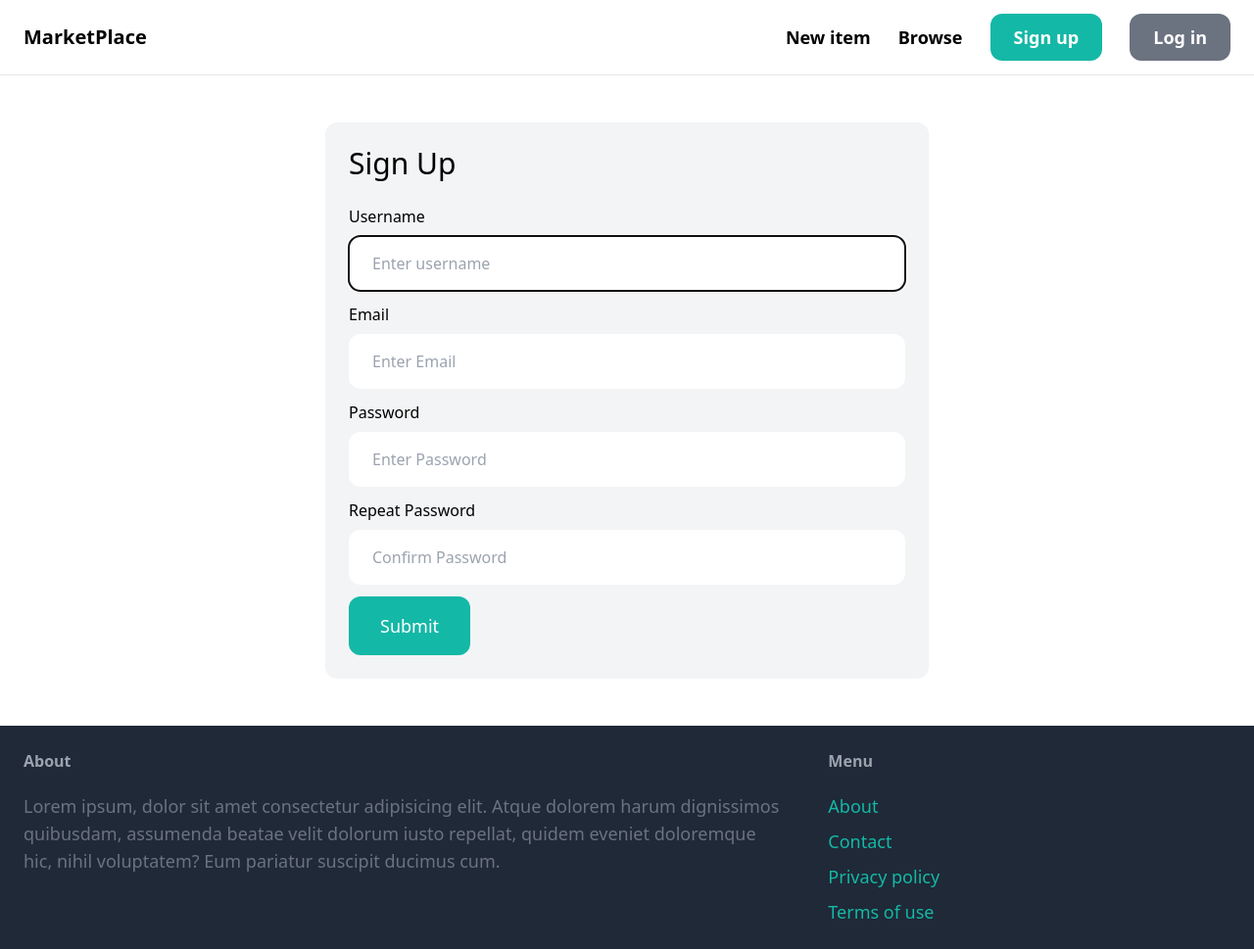
After one commit to alokshandilya/marketplace, a Django app: page /signup/ in a window 1280 px wide. The commit adds this page. Shown: the whole page at 98% size. Run offline with Django 5.2, Linux system fonts and the light colour scheme; some libraries are stand-ins or nearby versions.

Commit message:
feat: Update signup and login links in base.html template
- Update the signup link in the navigation bar to point to the 'core:signup' URL.
- Update the login link in the navigation bar to point to the 'core:login' URL.
- This change ensures that users are directed to the correct signup and login pages.

```diff
--- /dev/null
+++ b/mysite/core/forms.py
@@ -0,0 +1,68 @@
+from django import forms
+from django.contrib.auth.forms import UserCreationForm, AuthenticationForm
+from django.contrib.auth.models import User
+
+
+class LoginForm(AuthenticationForm):
+    username = forms.CharField(
+        widget=forms.TextInput(
+            attrs={
+                "placeholder": "Enter username",
+                "class": "py-4 px-6 rounded-xl",
+                "style": "width: 100%",
+            }
+        )
+    )
+    password = forms.CharField(
+        widget=forms.PasswordInput(
+            attrs={
+                "placeholder": "Enter Password",
+                "class": "py-4 px-6 rounded-xl",
+                "style": "width: 100%",
+            }
+        )
+    )
+
+
+class SignupForm(UserCreationForm):
+    class Meta:
+        model = User
+        fields = ("username", "email", "password1", "password2")
+
+    username = forms.CharField(
+        widget=forms.TextInput(
+            attrs={
+                "placeholder": "Enter username",
+                "class": "py-4 px-6 rounded-xl",
+                # TODO: fix w-full tailwind class not working
+                "style": "width: 100%",
+            }
+        )
+    )
+    email = forms.CharField(
+        widget=forms.EmailInput(
+            attrs={
+                "placeholder": "Enter Email",
+                "class": "py-4 px-6 rounded-xl",
+                "style": "width: 100%",
+            }
+        )
+    )
+    password1 = forms.CharField(
+        widget=forms.PasswordInput(
+            attrs={
+                "placeholder": "Enter Password",
+                "class": "py-4 px-6 rounded-xl",
+                "style": "width: 100%",
+            }
+        )
+    )
+    password2 = forms.CharField(
+        widget=forms.PasswordInput(
+            attrs={
+                "placeholder": "Confirm Password",
+                "class": "py-4 px-6 rounded-xl",
+                "style": "width: 100%",
+            }
+        )
+    )
--- a/mysite/core/templates/core/base.html
+++ b/mysite/core/templates/core/base.html
@@ -17,8 +17,8 @@
       <div class="space-x-6">
         <a href="#" class="text-lg font-semibold hover:text-gray-500">New item</a>
         <a href="#" class="text-lg font-semibold hover:text-gray-500">Browse</a>
-        <a href="#" class="px-6 py-3 text-lg font-semibold bg-teal-500 text-white rounded-xl hover:bg-teal-700">Sign up</a>
-        <a href="#" class="px-6 py-3 text-lg font-semibold bg-gray-500 text-white rounded-xl hover:bg-gray-700">Log in</a>
+        <a href="{% url 'core:signup' %}" class="px-6 py-3 text-lg font-semibold bg-teal-500 text-white rounded-xl hover:bg-teal-700">Sign up</a>
+        <a href="{% url "core:login" %}" class="px-6 py-3 text-lg font-semibold bg-gray-500 text-white rounded-xl hover:bg-gray-700">Log in</a>
       </div>
     </nav>
 
--- /dev/null
+++ b/mysite/core/templates/core/signup.html
@@ -0,0 +1,40 @@
+{% extends 'core/base.html' %}
+{% block title %}
+  Sign up
+{% endblock %}
+
+{% block content %}
+  <div class="w-1/2 my-6 mx-auto p-6 bg-gray-100 rounded-xl">
+    <h1 class="mb-6 text-3xl">Sign Up</h1>
+
+    <form action="." method="post">
+      {% csrf_token %}
+      <div class="mb-3">
+        <label class="inline-block mb-2">Username</label><br />
+        {{ form.username }}
+      </div>
+      <div class="mb-3">
+        <label class="inline-block mb-2">Email</label><br />
+        {{ form.email }}
+      </div>
+      <div class="mb-3">
+        <label class="inline-block mb-2">Password</label><br />
+        {{ form.password1 }}
+      </div>
+      <div class="mb-3">
+        <label class="inline-block mb-2">Repeat Password</label><br />
+        {{ form.password2 }}
+      </div>
+
+      {% if form.errors or form.non_field_errors %}
+        <div class="mb-3 p-6 bg-red-100 rounded-xl">
+          {% for field in form %}
+            {{ field.errors }}
+          {% endfor %}
+          {{ form.non_field_errors }}
+        </div>
+      {% endif %}
+      <button class="py-4 px-8 text-lg bg-teal-500 hover:bg-teal-700 rounded-xl text-white">Submit</button>
+    </form>
+  </div>
+{% endblock %}
--- a/mysite/core/urls.py
+++ b/mysite/core/urls.py
@@ -1,9 +1,13 @@
+from django.contrib.auth import views as auth_views
 from django.urls import path
 from . import views
+from .forms import LoginForm
 
 app_name = "core"
 
 urlpatterns = [
     path("", views.index, name="index"),
     path("contact/", views.contact, name="contact"),
+    path("signup/", views.signup, name="signup"),
+    path("login/", auth_views.LoginView.as_view(template_name="core/login.html", authentication_form=LoginForm), name="login"),
 ]
--- a/mysite/core/views.py
+++ b/mysite/core/views.py
@@ -1,8 +1,8 @@
-from django.shortcuts import render
+from django.shortcuts import redirect, render
 from item.models import Category, Item
+from .forms import SignupForm
 
 
-# Create your views here.
 def index(request):
     items = Item.objects.filter(is_sold=False)[0:6]
     categories = Category.objects.all()
@@ -13,3 +13,14 @@ def index(request):
 
 def contact(request):
     return render(request, "core/contact.html")
+
+
+def signup(request):
+    if request.method == "POST":
+        form = SignupForm(request.POST)
+        if form.is_valid():
+            form.save()
+            return redirect("/login/")
+    else:
+        form = SignupForm()
+    return render(request, "core/signup.html", {"form": form})
```
Also changed, not shown: mysite/theme/static_src/package-lock.json.
